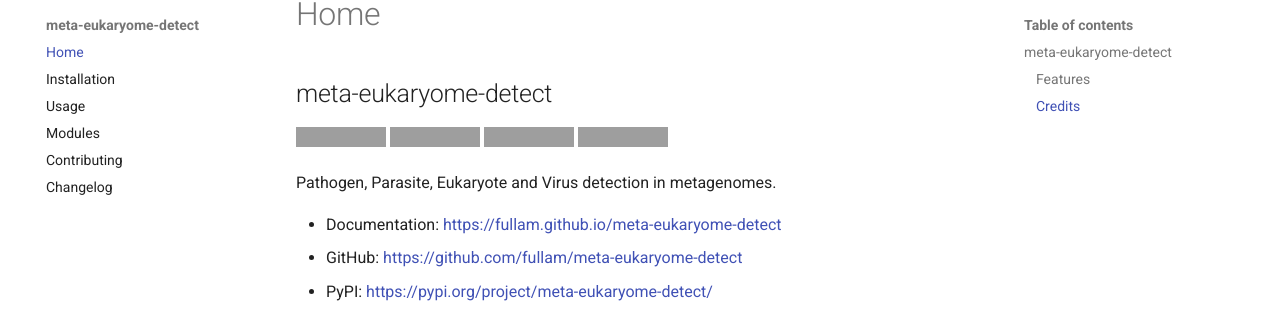
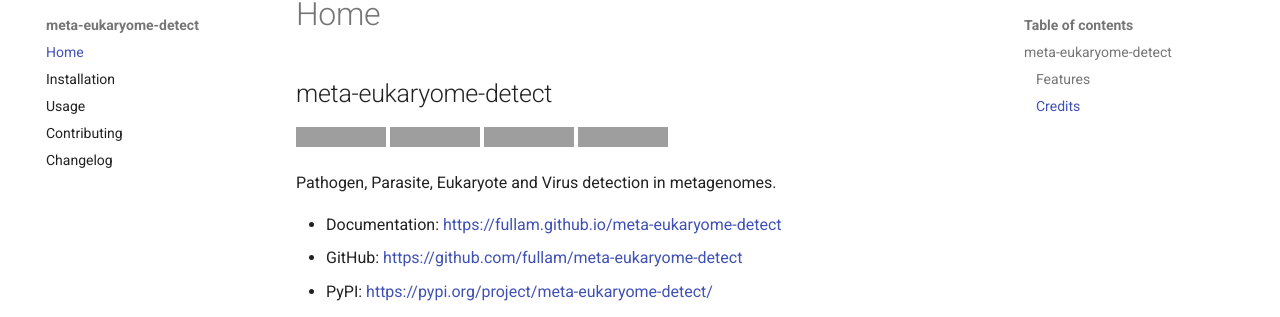
Before and after one commit to grp-bork/meta_eukaryome_detect, an MkDocs documentation site: the page built from docs/index.md, in a window 1280 px wide. Shown: the part 104-421 px from the top of the page. Built offline with MkDocs 1.6.1 and Material for MkDocs 9.7.7, drawn with Linux system fonts in a browser that asks for light colours; comment, search, counter and statistics services are not loaded; grey boxes are pictures that could not be loaded.

Commit message:
Fix docs building

```diff
--- a/mkdocs.yml
+++ b/mkdocs.yml
@@ -7,7 +7,6 @@
   - Home: index.md
   - Installation: installation.md
   - Usage: usage.md
-  - Modules: api.md
   - Contributing: contributing.md
   - Changelog: changelog.md
 theme:
@@ -23,9 +22,6 @@
     - navigation.instant
     - navigation.tabs.sticky
 markdown_extensions:
-  - pymdownx.emoji:
-      emoji_index: !!python/name:materialx.emoji.twemoji
-      emoji_generator: !!python/name:materialx.emoji.to_svg
   - pymdownx.critic
   - pymdownx.caret
   - pymdownx.mark
```
Also changed, not shown: docs/api.md (deleted, +0 -1 lines), 1 other file.
